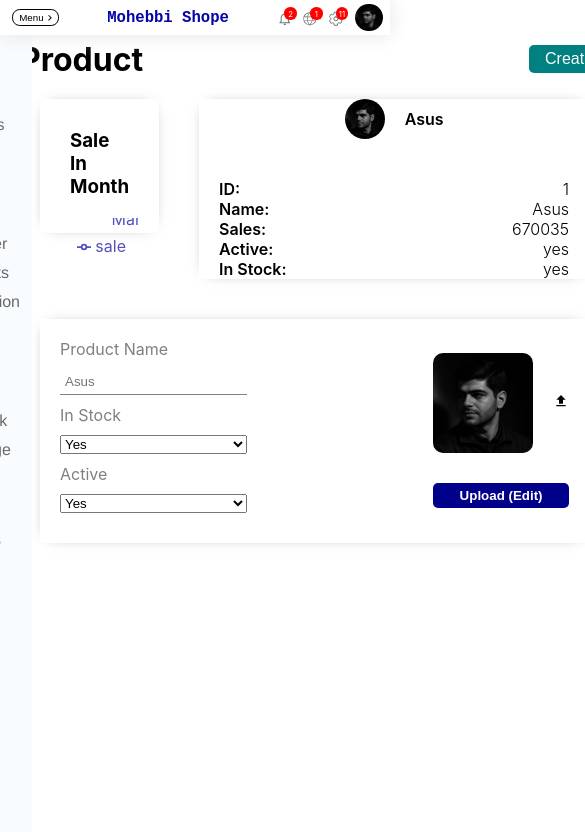
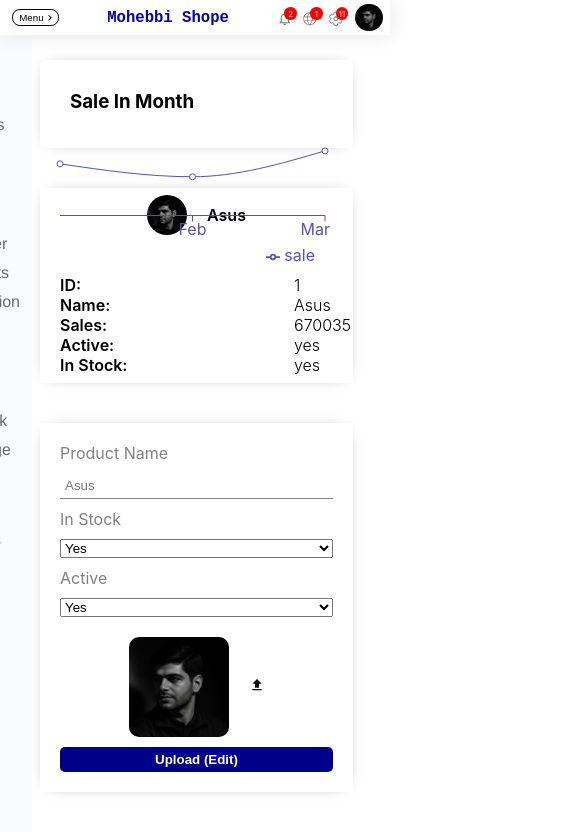
Before and after one commit to mmohebbi313/shope-dashbord, a React (Create React App) app: page /product/1 in a window 390 px wide. Shown: the top 832 px of the page, 585 px wide, since content can reach past the window. Built offline with nearby package versions, Linux system fonts and the light colour scheme.

Commit message:
responsive onproduct component

```diff
--- a/src/pages/onproduct/onproduct.css
+++ b/src/pages/onproduct/onproduct.css
@@ -22,6 +22,39 @@
 
 .productTop {
     display: flex;
+}
+@media( max-width : 767px){
+    .productTop {
+    display: flex;
+    flex-direction: column;
+}
+.productForm{
+    flex-direction: column;
+}
+.productUploader{
+    justify-content: center;
+    margin: 10px  0px ;
+}
+.productInfoItem {
+    display: flex;
+    /* flex-direction: column; */
+    width: fit-content;
+}
+.productInfoBottom{
+    margin-bottom: 2vw;
+    width: 70vw;
+}
+.productInfoKey{
+    width: 20vw;
+}
+.productInfoValue {
+    position: absolute;
+    margin-left: 60vw;
+}
+.productInfoTop{
+    margin-top: 2vw;
+}
+
 }
 
 .productTopLeft{
--- a/src/pages/onproduct/onproduct.js
+++ b/src/pages/onproduct/onproduct.js
@@ -11,6 +11,8 @@
 
          let productId = idProduct
 
+         let sizePage = window.innerWidth
+
          const show = products.find( dada => dada.id == productId.productId)
 
     return (
@@ -19,20 +21,20 @@
 
         <div className='product'>
 
-            <div className='productTitleContainer'>
+            {/* <div className='productTitleContainer'>
                 <h1 className='productTitle'>Product</h1>
                 <Link to="/newProduct">
                     <button className='productAddButton'>Create</button>
                 </Link>
             </div>
-
+     */}
             <div className="productTop">
 
-              <div className="productTopLeft">
+               <div className={sizePage <= 767 ? "" : "productTopLeft"}>
                 <Chart title="Sale In Month" data={show.analiz} datakey="sales" />
               </div>
 
-              <div className="productTopRight">
+               <div className="productTopRight">
                 <div className="productInfoTop">
                   <img src='/img/myimg.jpg'  alt="Dell LapTop" className='productInfoImg' />
                   <span className='productName'>{show.title}</span>
@@ -65,7 +67,7 @@
 
             </div>
 
-            <div className="productBottom">
+             <div className="productBottom">
           <form className="productForm">
 
             <div className='productFormLeft'>
```
